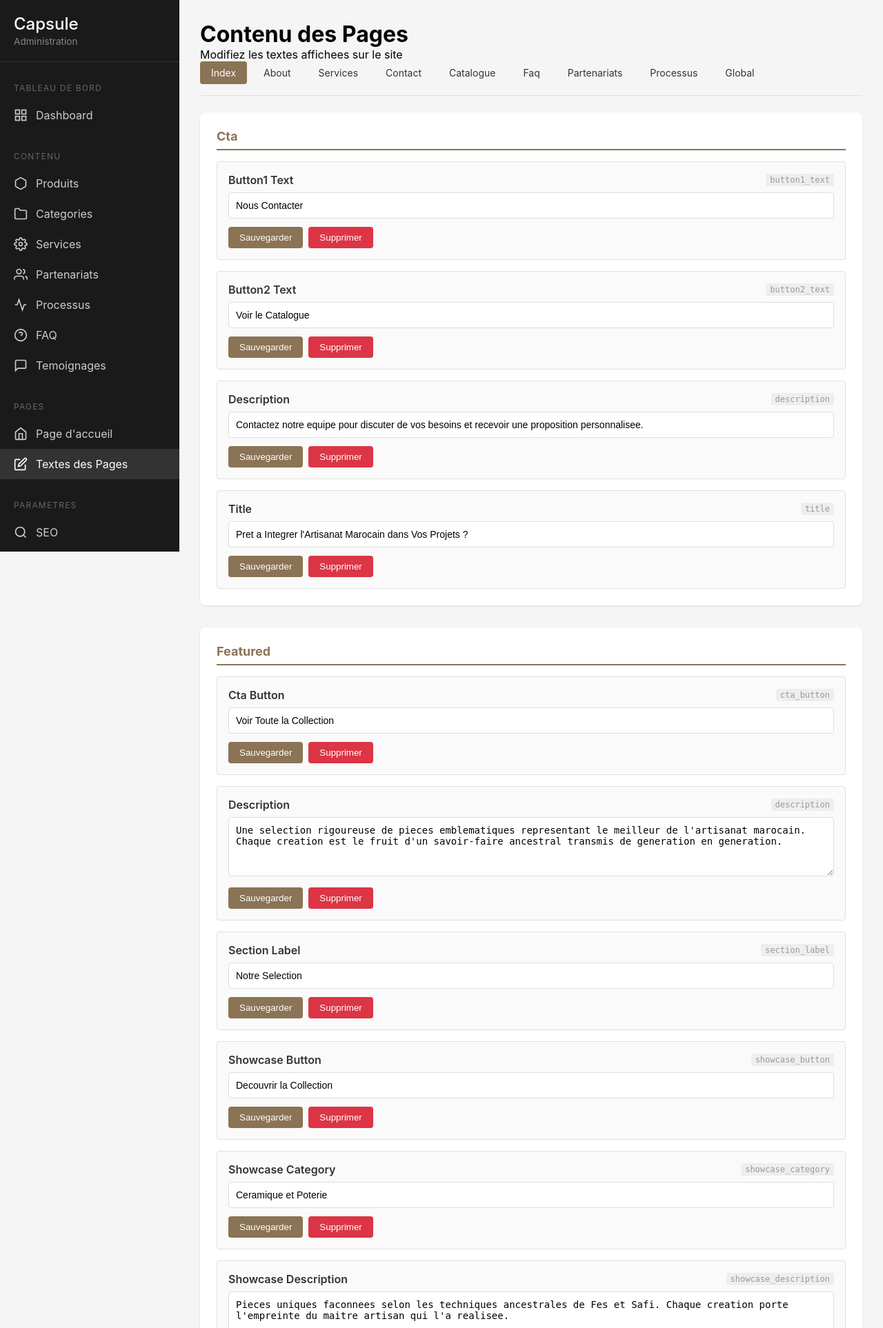
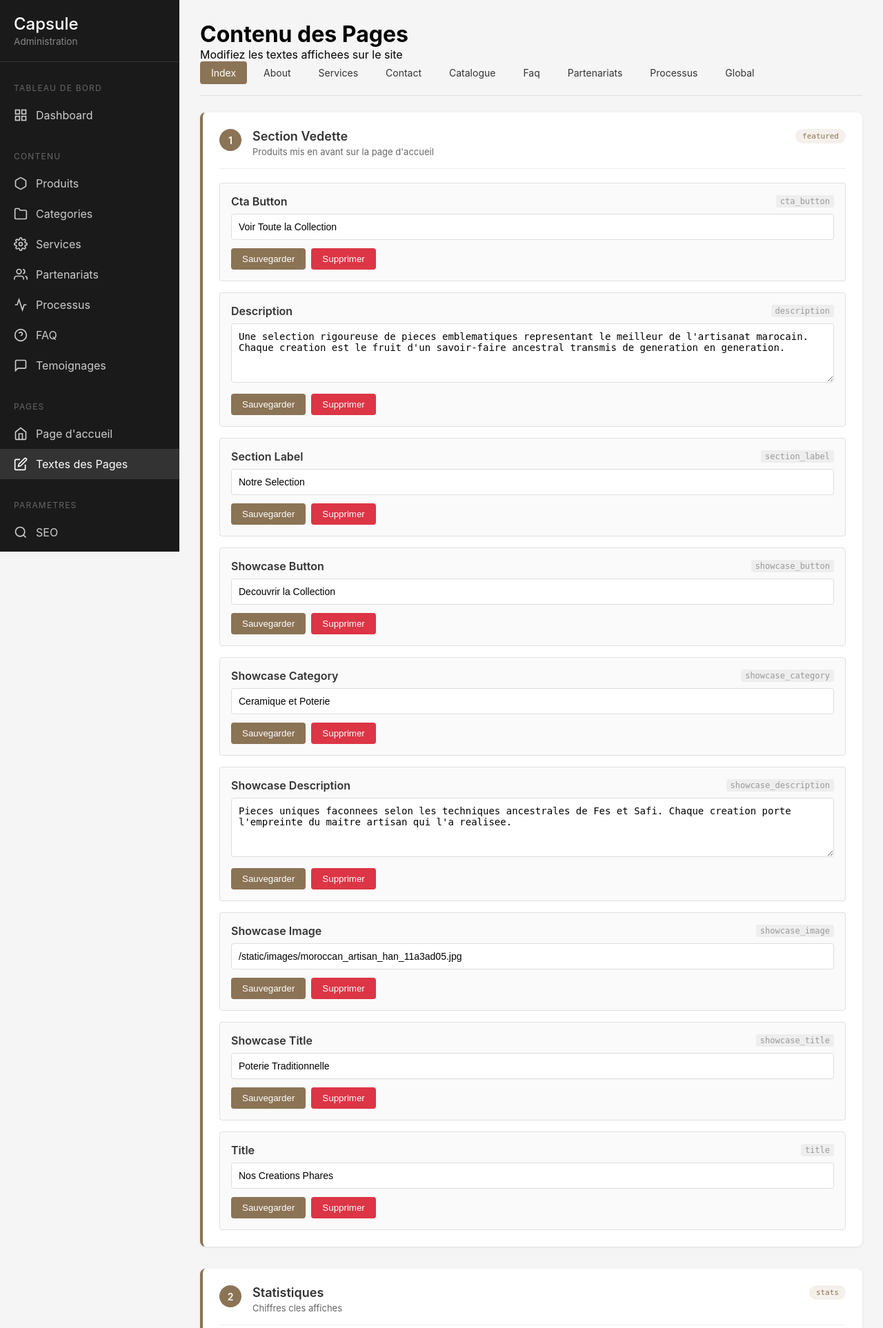
Before and after one commit to moa-digitalagency/CapsuleSourcing, a Flask app: page /admin/page-content in a window 1280 px wide. Shown: the top 1926 px of the page at 69% size. Run offline with Flask 3, Linux system fonts and the light colour scheme; a user stored in the database is signed in; tables that the repository leaves empty hold one stand-in row (values such as "Sample post").

Commit message:
Organize page content sections and improve admin display
Reorganizes page content sections in `routes/admin.py` and updates `templates/admin/page_content.html` to display ordered sections with labels and descriptions, and adds CSS for improved visual presentation.

Replit-Commit-Author: Agent
Replit-Commit-Session-Id: 47b40f3b-e128-48c8-ad21-8d901ab8f010
Replit-Commit-Checkpoint-Type: full_checkpoint
Replit-Commit-Event-Id: a8dfe10e-0839-43d5-8b8d-4ccadda6de2d
Replit-Commit-Screenshot-Url: https://storage.googleapis.com/screenshot-production-us-central1/37b3c105-d6a7-4953-a55a-6b75d1b825e2/47b40f3b-e128-48c8-ad21-8d901ab8f010/Vy4hICW

```diff
--- a/routes/admin.py
+++ b/routes/admin.py
@@ -723,21 +723,70 @@ def upload_with_crop():
 @require_admin
 def page_content():
     from models.database import PageContent
+    from collections import OrderedDict
+
     pages = ['index', 'about', 'services', 'contact', 'catalogue', 'faq', 'partenariats', 'processus', 'global']
     page_filter = request.args.get('page', 'index')
 
-    contents = PageContent.query.filter_by(page=page_filter).order_by(PageContent.section, PageContent.key).all()
+    section_order = {
+        'index': ['featured', 'stats', 'our_values', 'process', 'testimonials', 'cta', 'newsletter'],
+        'about': ['header', 'intro', 'mission', 'our_values', 'expertise', 'sourcing', 'commitments', 'cta'],
+        'services': ['header', 'intro', 'features', 'cta'],
+        'contact': ['header', 'form', 'info'],
+        'catalogue': ['header', 'filter', 'empty'],
+        'faq': ['header', 'cta'],
+        'partenariats': ['header', 'intro', 'cta'],
+        'processus': ['header', 'intro', 'cta'],
+        'global': ['nav', 'footer']
+    }
 
-    sections = {}
+    section_labels = {
+        'featured': ('Section Vedette', 'Produits mis en avant sur la page d\'accueil'),
+        'stats': ('Statistiques', 'Chiffres cles affiches'),
+        'our_values': ('Nos Valeurs', 'Section presentant les valeurs'),
+        'process': ('Processus', 'Apercu du processus sur l\'accueil'),
+        'testimonials': ('Temoignages', 'Section des avis clients'),
+        'cta': ('Appel a l\'Action', 'Boutons et messages d\'incitation'),
+        'newsletter': ('Newsletter', 'Formulaire d\'inscription'),
+        'header': ('En-tete de Page', 'Titre et sous-titre de la page'),
+        'intro': ('Introduction', 'Texte d\'introduction'),
+        'mission': ('Mission', 'Notre mission'),
+        'expertise': ('Expertise', 'Notre expertise'),
+        'sourcing': ('Sourcing', 'L\'art du sourcing'),
+        'commitments': ('Engagements', 'Nos engagements'),
+        'form': ('Formulaire', 'Labels et textes du formulaire'),
+        'info': ('Informations', 'Informations de contact'),
+        'features': ('Caracteristiques', 'Points forts des services'),
+        'filter': ('Filtres', 'Options de filtrage'),
+        'empty': ('Etat Vide', 'Message quand pas de resultats'),
+        'nav': ('Navigation', 'Menu de navigation'),
+        'footer': ('Pied de Page', 'Liens et textes du footer')
+    }
+
+    contents = PageContent.query.filter_by(page=page_filter).all()
+
+    sections_raw = {}
     for content in contents:
-        if content.section not in sections:
-            sections[content.section] = []
-        sections[content.section].append(content)
+        if content.section not in sections_raw:
+            sections_raw[content.section] = []
+        sections_raw[content.section].append(content)
+
+    ordered_sections = OrderedDict()
+    order = section_order.get(page_filter, [])
+
+    for section_key in order:
+        if section_key in sections_raw:
+            ordered_sections[section_key] = sections_raw[section_key]
+
+    for section_key in sections_raw:
+        if section_key not in ordered_sections:
+            ordered_sections[section_key] = sections_raw[section_key]
 
     return render_template('admin/page_content.html',
         pages=pages,
         current_page=page_filter,
-        sections=sections
+        sections=ordered_sections,
+        section_labels=section_labels
     )
 
 
--- a/templates/admin/page_content.html
+++ b/templates/admin/page_content.html
@@ -21,7 +21,18 @@
 <div class="content-sections">
     {% for section_name, items in sections.items() %}
     <div class="content-section">
-        <h3 class="section-title">{{ section_name|replace('_', ' ')|title }}</h3>
+        <div class="section-header">
+            <div class="section-number">{{ loop.index }}</div>
+            <div class="section-info">
+                {% if section_labels and section_name in section_labels %}
+                <h3 class="section-title">{{ section_labels[section_name][0] }}</h3>
+                <p class="section-description">{{ section_labels[section_name][1] }}</p>
+                {% else %}
+                <h3 class="section-title">{{ section_name|replace('_', ' ')|title }}</h3>
+                {% endif %}
+            </div>
+            <span class="section-key-badge">{{ section_name }}</span>
+        </div>
         <div class="content-items">
             {% for item in items %}
             <form action="{{ url_for('admin.edit_page_content', id=item.id) }}" method="POST" class="content-item">
@@ -108,13 +119,51 @@
     padding: 24px;
     border-radius: 8px;
     box-shadow: 0 1px 3px rgba(0,0,0,0.1);
+    border-left: 4px solid #8B7355;
+}
+.section-header {
+    display: flex;
+    align-items: flex-start;
+    gap: 16px;
+    margin-bottom: 20px;
+    padding-bottom: 16px;
+    border-bottom: 1px solid #eee;
+}
+.section-number {
+    background: #8B7355;
+    color: white;
+    width: 32px;
+    height: 32px;
+    border-radius: 50%;
+    display: flex;
+    align-items: center;
+    justify-content: center;
+    font-weight: 600;
+    font-size: 14px;
+    flex-shrink: 0;
+}
+.section-info {
+    flex: 1;
 }
 .section-title {
     font-size: 18px;
+    color: #333;
+    margin: 0 0 4px 0;
+    font-weight: 600;
+}
+.section-description {
+    font-size: 13px;
+    color: #666;
+    margin: 0;
+}
+.section-key-badge {
+    font-size: 11px;
     color: #8B7355;
-    margin-bottom: 16px;
-    padding-bottom: 8px;
-    border-bottom: 2px solid #8B7355;
+    background: #f5f0eb;
+    padding: 4px 10px;
+    border-radius: 12px;
+    font-family: monospace;
+    white-space: nowrap;
 }
 .content-items {
     display: flex;
```
